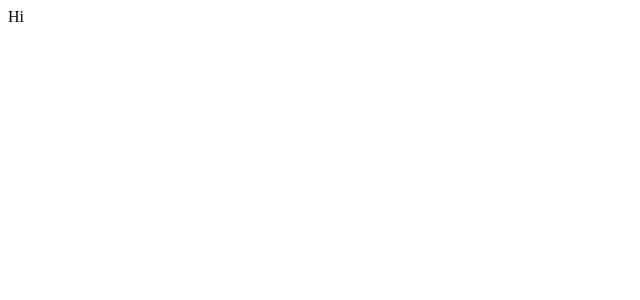
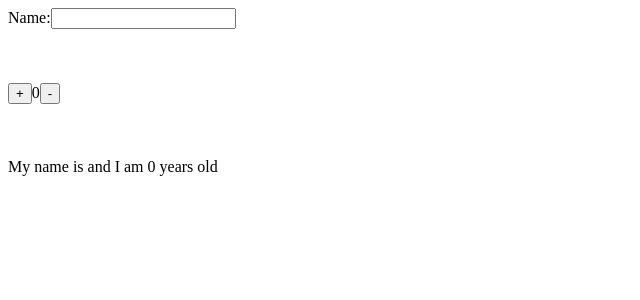
Before and after one commit to anjaliprasannan/react-handson, a React (Vite) app in the folder vite-project/: page / in a window 1280 px wide. Shown: the top 300 px of the page, without its empty margins (0-640 px from the left). Built offline with nearby package versions, Linux system fonts and the light colour scheme.

Commit message:
1048 - Use effect hook

```diff
--- a/vite-project/src/App.jsx
+++ b/vite-project/src/App.jsx
@@ -1,5 +1,7 @@
+import { UseEffect } from "./UseEffect";
+
 function App() {
-  return "Hi";
+  return <UseEffect />;
 }
 
 export default App;
--- /dev/null
+++ b/vite-project/src/UseEffect.jsx
@@ -0,0 +1,53 @@
+import { useEffect, useState } from "react";
+
+export function UseEffect() {
+  const [name, setName] = useState("");
+  const [age, setAge] = useState(0);
+
+  useEffect(() => {
+    console.log("Render");
+  });
+  useEffect(() => {
+    console.log("Hi");
+    return () => {
+      console.log("Bye");
+    };
+  }, []);
+  useEffect(() => {
+    document.title = name;
+    const timeout = setTimeout(() => {
+      console.log(`My name is ${name}`);
+    }, 1000);
+
+    return () => {
+      clearTimeout(timeout);
+    };
+  }, [name]);
+
+  useEffect(() => {
+    console.log(`My name is ${name} and I am ${age} years old`);
+  }, [name, age]);
+
+  return (
+    <>
+      <label>Name:</label>
+      <input
+        onChange={(e) => setName(e.target.value)}
+        value={name}
+        type="text"
+      />
+      <br />
+      <br />
+      <br />
+      <br />
+      <button onClick={() => setAge(age + 1)}>+</button>
+      {age}
+      <button onClick={() => setAge(age - 1)}>-</button>
+      <br />
+      <br />
+      <br />
+      <br />
+      My name is {name} and I am {age} years old
+    </>
+  );
+}
```
